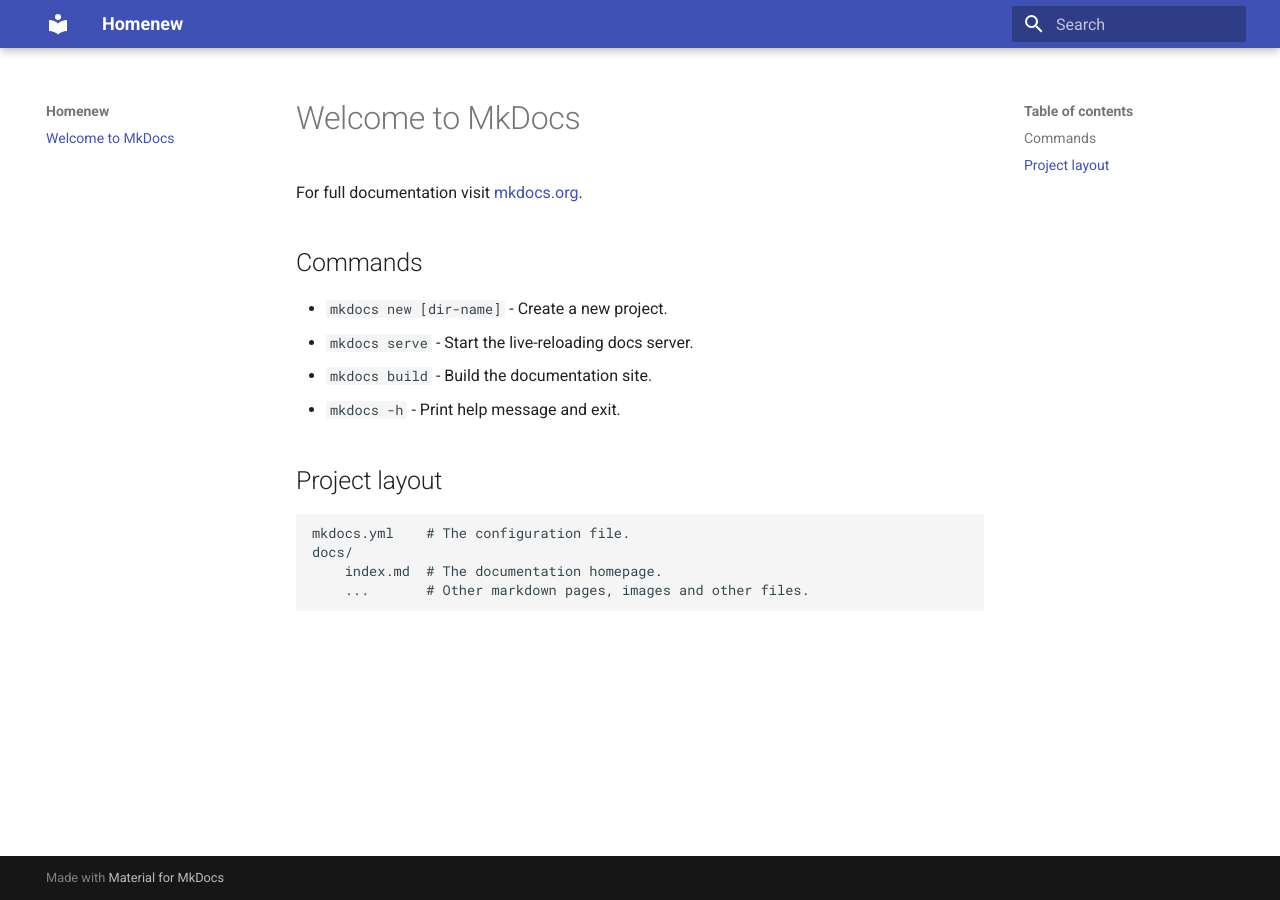
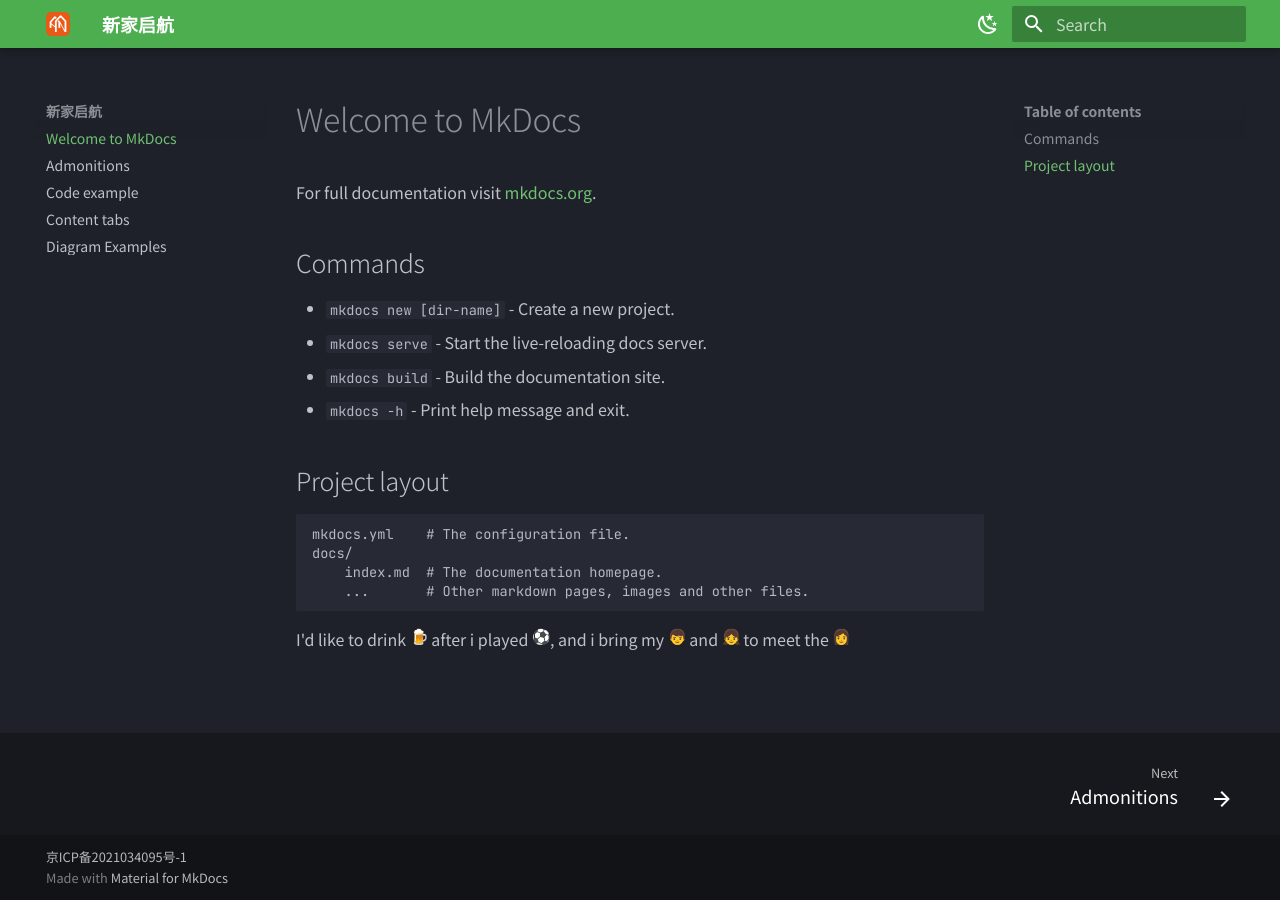
Before and after one commit to young4chan/mkdocs-site, an MkDocs documentation site: the page built from docs/index.md, in a window 1280 px wide. Built offline with MkDocs 1.6.1 and Material for MkDocs 9.7.7, drawn with Linux system fonts in a browser that asks for light colours; emoji names are drawn with the system emoji font.

Commit message:
initial commit

```diff
--- a/docs/index.md
+++ b/docs/index.md
@@ -15,3 +15,5 @@
     docs/
         index.md  # The documentation homepage.
         ...       # Other markdown pages, images and other files.
+
+I'd like to drink :beer: after i played :soccer:, and i bring my :boy: and :girl: to meet the :woman:
--- a/mkdocs.yml
+++ b/mkdocs.yml
@@ -1,4 +1,48 @@
-site_name: Homenew
+site_name: 新家启航
 site_url: https://www.homenew.cc
 theme:
   name: material
+  font:
+    text: "Noto Sans SC"
+    code: "JetBrains Mono"
+  logo: assets/logo.png
+  favicon: assets/logo.png
+  features:
+    - navigation.footer
+  palette:
+    # dark mode
+    - scheme: slate
+      toggle:
+        icon: material/weather-night
+        name: Dark Mode
+      primary: green
+      accent: deep purple
+
+    # Light mode
+    - scheme: default
+      toggle:
+        icon: material/weather-sunny
+        name: Light Mode
+      primary: blue
+      accent: deep orange
+copyright: '<a href="https://beian.miit.gov.cn/">京ICP备2021034095号-1</a>'
+markdown_extensions:
+  - attr_list
+  - pymdownx.emoji:
+      emoji_index: !!python/name:material.extensions.emoji.twemoji
+      emoji_generator: !!python/name:material.extensions.emoji.to_svg
+  - pymdownx.highlight:
+      anchor_linenums: true
+      line_spans: __span
+      pygments_lang_class: true
+  - pymdownx.inlinehilite
+  - pymdownx.snippets
+  - pymdownx.superfences:
+      custom_fences:
+        - name: mermaid
+          class: mermaid
+          format: !!python/name:pymdownx.superfences.fence_code_format
+  - pymdownx.tabbed:
+      alternate_style: true
+  - admonition
+  - pymdownx.details
```
Also changed, not shown: docs/admonitions.md (added, +12 -0 lines), docs/code-example.md (added, +99 -0 lines), docs/content-tabs.md (added, +104 -0 lines), docs/diagram-examples.md (added, +22 -0 lines), docs/assets/images.png (added), docs/assets/logo.png (added), 3 other files.
